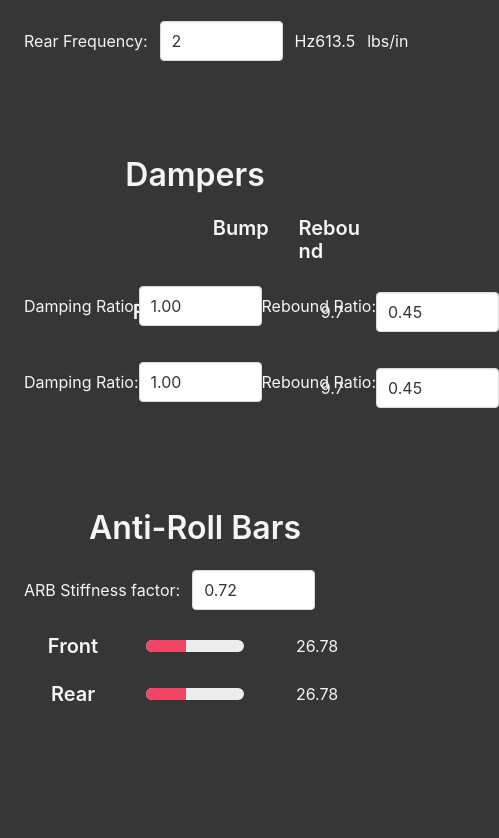
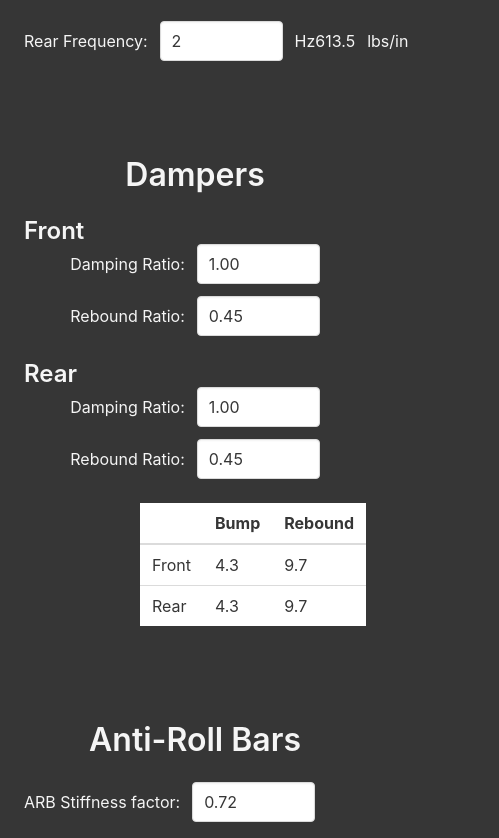
Before and after one commit to BlackPowerade/FH-tuner, a website built with webpack: page index.html in a window 390 px wide. Shown: the part 587-1425 px from the top of the page, 499 px wide, since content can reach past the window. Before the commit the page ends 1341 px from the top, so only its background shows below. Built offline with nearby package versions, Linux system fonts and the light colour scheme.

Commit message:
Reformat damper section to not look like shit on mobile

```diff
--- a/index.html
+++ b/index.html
@@ -1,9 +1,10 @@
 <!DOCTYPE html>
-<html class="has-background-dark has-text-light">
+<html lang="en" class="has-background-dark has-text-light">
   <head>
+    <meta charset="utf-8">
+    <meta name="viewport" content="width=device-width, initial-scale=1">
     <link rel="stylesheet" href="./dist/css/styles.css">
     <link rel="shortcut icon" href="./dist/favicon.ico" type="image/x-icon">
-    <meta name="viewport" content="width=device-width, initial-scale=1">
     <title>FH Tuner</title>
   </head>
   <body class="has-background-dark has-text-light">
@@ -64,40 +65,78 @@
 
       <section class="section">
         <h3 class="title is-3 has-text-light is-flex is-justify-content-center">Dampers</h3>
-        <div class="columns is-mobile">
-          <div class="column is-half"></div>
-          <div class="column is-one-quarter is-flex is-justify-content-center"><h5 class="title is-5 has-text-light">Bump</h5></div>
-          <div class="column is-one-quarter is-flex is-justify-content-center"><h5 class="title is-5 has-text-light">Rebound</h5></div>
+          <div class="columns">
+            <div class="column">
+              <div>
+                <h4 class="title is-4 has-text-light">Front</h4>
               </div>
-        <div class="columns is-align-items-center is-mobile">
-          <div class="column is-one-quarter is-flex is-justify-content-flex-start level-left">
+              <div class="level">
+                <div class="level-left">
+                  <div class="level-item">
+                    <div class="level is-mobile level-left">
                       <label class="level-item" for="frontDampingRatio">Damping Ratio: </label>
                       <div class="control level-item">
                         <input class="input" type="number" id="frontDampingRatio" value="1.00" min="0.5" max="1.5" step="0.01">
                       </div>
+                    </div>
+                  </div>
+                  <div class="level-item">
+                    <div class="level is-mobile level-left">
                         <label class="level-item" for="frontReboundRatio">Rebound Ratio: </label>
                         <div class="control level-item">
                           <input class="input" type="number" id="frontReboundRatio" value="0.45" min="0.25" max="1.0" step="0.01">
                         </div>
                     </div>
-          <div class="column is-one-quarter is-flex is-justify-content-flex-end"><h5 class="title is-5 has-text-light">Front</h5></div>
-          <div class="column is-one-quarter is-flex is-justify-content-center"><p id="frontBump">4.3</p></div>
-          <div class="column is-one-quarter is-flex is-justify-content-center"><p id="frontRebound">9.7</p></div>
                   </div>
-        <div class="columns is-align-items-center is-mobile">
-          <div class="column is-one-quarter is-flex is-justify-content-flex-start level-left">
+                </div>
+              </div>
+              <span>
+                <h4 class="title is-4 has-text-light">Rear</h4>
+              </span>
+              <span class="level">
+                <div class="level-left">
+                  <div class="level-item">
+                    <div class="level is-mobile level-left">
                       <label class="level-item" for="rearDampingRatio">Damping Ratio: </label>
                       <div class="control level-item">
                         <input class="input" type="number" id="rearDampingRatio" value="1.00" min="0.5" max="1.5" step="0.01">
                       </div>
+                    </div>
+                  </div>
+                  <div class="level-item">
+                    <div class="level is-mobile level-left">
                         <label class="level-item" for="rearReboundRatio">Rebound Ratio: </label>
                         <div class="control level-item">
                           <input class="input" type="number" id="rearReboundRatio" value="0.45" min="0.25" max="1.0" step="0.01">
                         </div>
                     </div>
-          <div class="column is-one-quarter is-flex is-justify-content-flex-end"><h5 class="title is-5 has-text-light">Rear</h5></div>
-          <div class="column is-one-quarter is-flex is-justify-content-center"><p id="rearBump">4.3</p></div>
-          <div class="column is-one-quarter is-flex is-justify-content-center"><p id="rearRebound">9.7</p></div>
+                  </div>
+                </div>
+              </span>
+            </div>
+            <div class="column is-flex is-justify-content-flex-end">
+              <table class="table">
+                <thead>
+                  <tr>
+                    <th></th>
+                    <th>Bump</th>
+                    <th>Rebound</th>
+                  </tr>
+                </thead>
+                <tbody>
+                  <tr>
+                    <td>Front</td>
+                    <td id="frontBump">4.3</td>
+                    <td id="frontRebound">9.7</td>
+                  </tr>
+                  <tr>
+                    <td>Rear</td>
+                    <td id="rearBump">4.3</td>
+                    <td id="rearRebound">9.7</td>
+                  </tr>
+                </tbody>
+              </table>
+            </div>
           </div>
       </section>
 
```
Lines whose indentation alone changed are shown as unchanged.
